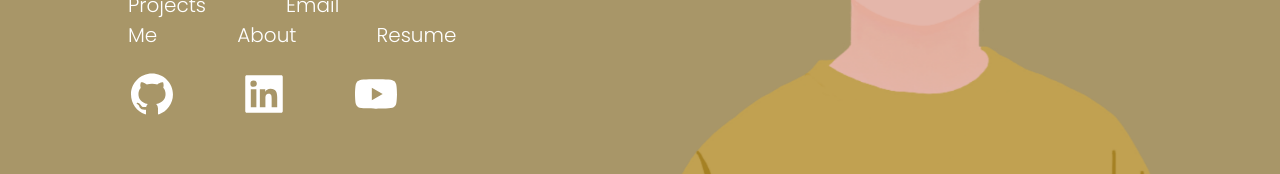
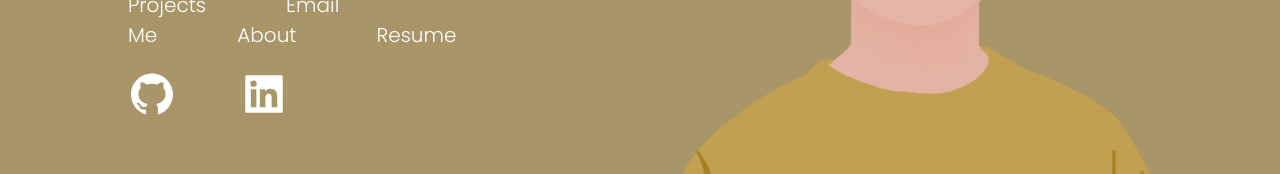
Before and after one commit to richardmarquez2001/richardmarquez2001.github.io, a React (Create React App) app: page / in a window 1280 px wide. Shown: the part 450-624 px from the top of the page. Built offline with nearby package versions, Linux system fonts and the light colour scheme.

Commit message:
changed user icons

```diff
--- a/src/components/Header.js
+++ b/src/components/Header.js
@@ -48,13 +48,6 @@ export default class Header extends Component {
                             />
                         </a>
 
-                        <a href ="https://www.youtube.com/channel/UCiPWZTnHai219ClxBxlXbPA/">
-                            <AiFillYoutube
-                            className = "info-icons__item"
-                            size = '3rem'
-                            />
-                        </a>
-
                     </div>
 
                 </div>
```
